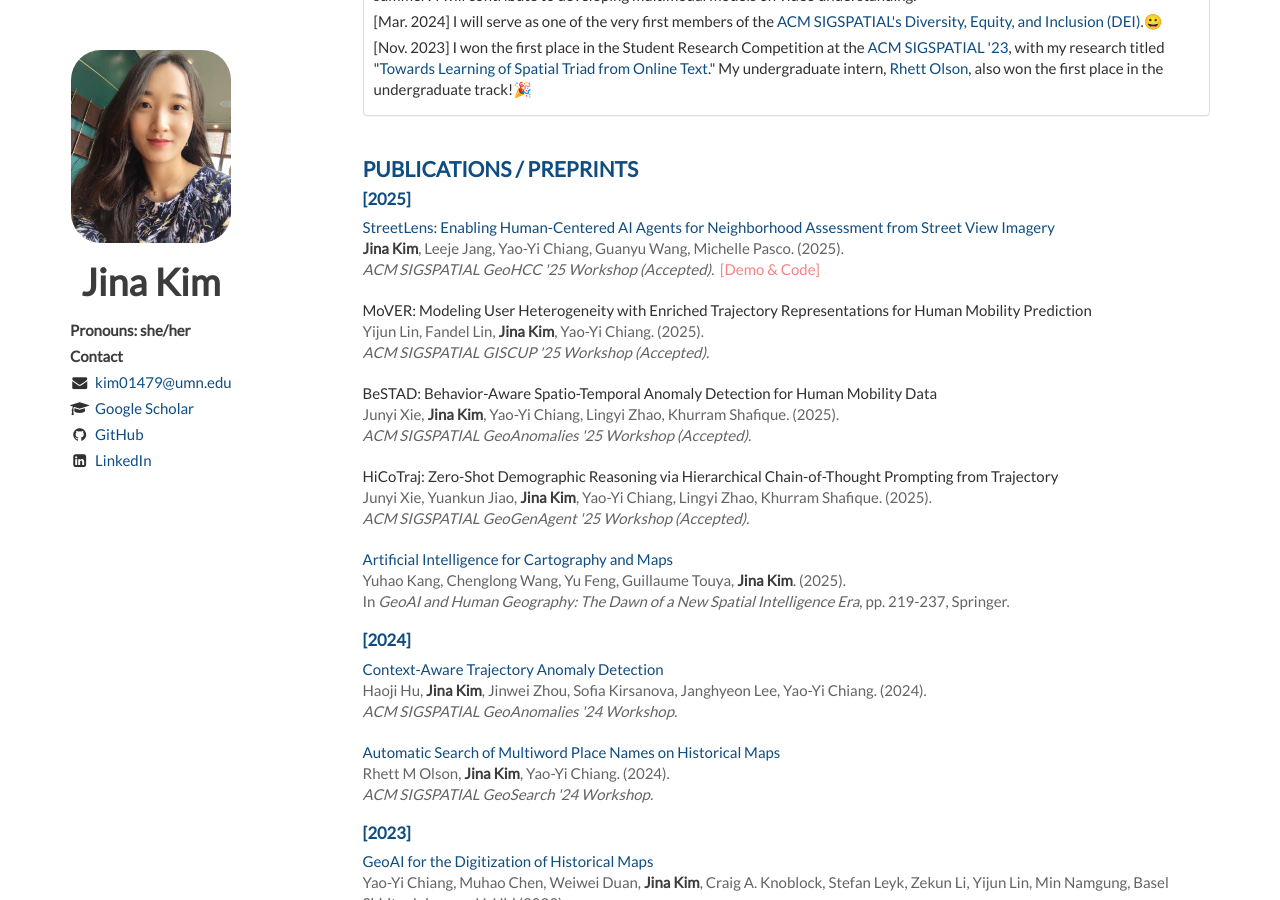
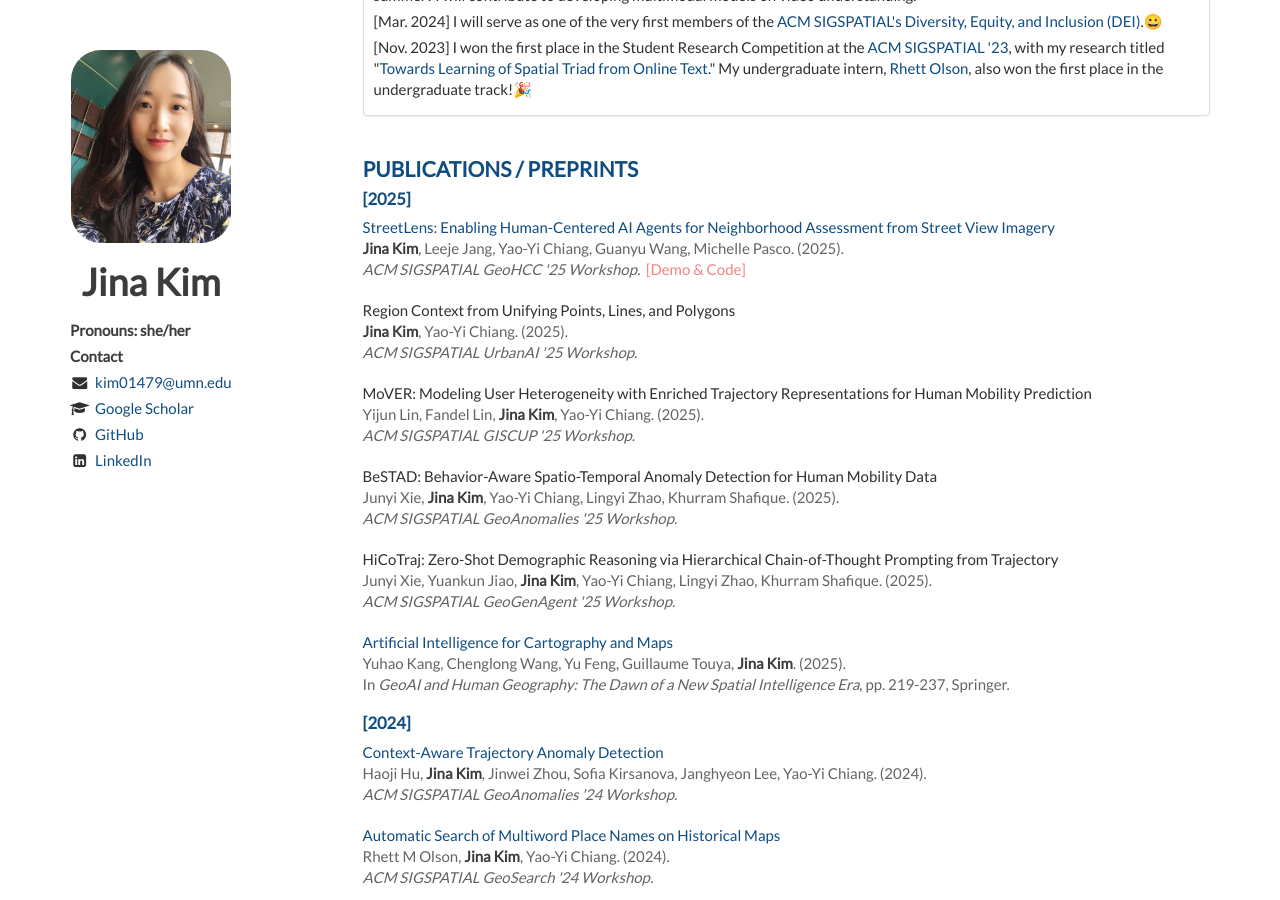
Before and after one commit to Jina-Kim/Jina-Kim.github.io, a Jekyll site: the page built from index.html, in a window 1280 px wide and 900 px high, scrolled down 741 px. Built offline with Jekyll 4.4.1, drawn with Linux system fonts in a browser that asks for light colours; nearby versions of some CDN libraries; the list of posts is cut into pages by our own code.

Commit message:
Update publications.html

```diff
--- a/_includes/publications.html
+++ b/_includes/publications.html
@@ -7,7 +7,15 @@
         <header>
             <a href="https://arxiv.org/abs/2506.14670">StreetLens: Enabling Human-Centered AI Agents for Neighborhood Assessment from Street View Imagery</a><br/>
             <span><em>Jina Kim</em>, Leeje Jang, Yao-Yi Chiang, Guanyu Wang, Michelle Pasco. (2025).</span><br/>
-            <span><i>ACM SIGSPATIAL GeoHCC '25 Workshop (Accepted).</i>&nbsp; <a class="btn_dataset" href="https://knowledge-computing.github.io/projects/streetlens">[Demo & Code]</a></span>
+            <span><i>ACM SIGSPATIAL GeoHCC '25 Workshop.</i>&nbsp; <a class="btn_dataset" href="https://knowledge-computing.github.io/projects/streetlens">[Demo & Code]</a></span>
+        </header>
+    </article>
+
+    <article>
+        <header>
+            Region Context from Unifying Points, Lines, and Polygons<br/>
+            <span><em>Jina Kim</em>, Yao-Yi Chiang. (2025).</span><br/>
+            <span><i>ACM SIGSPATIAL UrbanAI '25 Workshop.</i></span>
         </header>
     </article>
 
@@ -15,7 +23,7 @@
         <header>
             MoVER: Modeling User Heterogeneity with Enriched Trajectory Representations for Human Mobility Prediction<br/>
             <span>Yijun Lin, Fandel Lin, <em>Jina Kim</em>, Yao-Yi Chiang. (2025).</span><br/>
-            <span><i>ACM SIGSPATIAL GISCUP '25 Workshop (Accepted).</i></span>
+            <span><i>ACM SIGSPATIAL GISCUP '25 Workshop.</i></span>
         </header>
     </article>
 
@@ -23,7 +31,7 @@
         <header>
             BeSTAD: Behavior-Aware Spatio-Temporal Anomaly Detection for Human Mobility Data<br/>
             <span>Junyi Xie, <em>Jina Kim</em>, Yao-Yi Chiang, Lingyi Zhao, Khurram Shafique. (2025).</span><br/>
-            <span><i>ACM SIGSPATIAL GeoAnomalies '25 Workshop (Accepted).</i></span>
+            <span><i>ACM SIGSPATIAL GeoAnomalies '25 Workshop.</i></span>
         </header>
     </article>
 
@@ -31,7 +39,7 @@
         <header>
             HiCoTraj: Zero-Shot Demographic Reasoning via Hierarchical Chain-of-Thought Prompting from Trajectory<br/>
             <span>Junyi Xie, Yuankun Jiao, <em>Jina Kim</em>, Yao-Yi Chiang, Lingyi Zhao, Khurram Shafique. (2025).</span><br/>
-            <span><i>ACM SIGSPATIAL GeoGenAgent '25 Workshop (Accepted).</i></span>
+            <span><i>ACM SIGSPATIAL GeoGenAgent '25 Workshop.</i></span>
         </header>
     </article>
 
```
